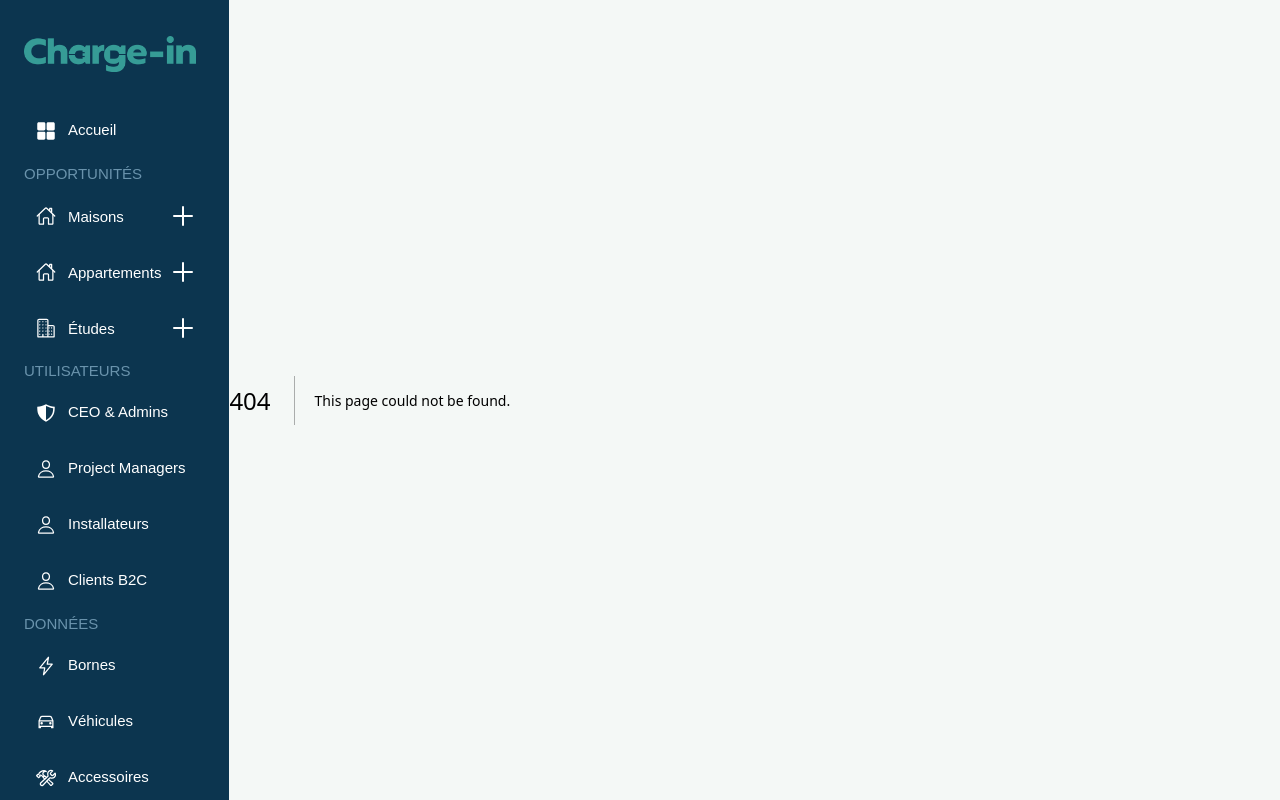
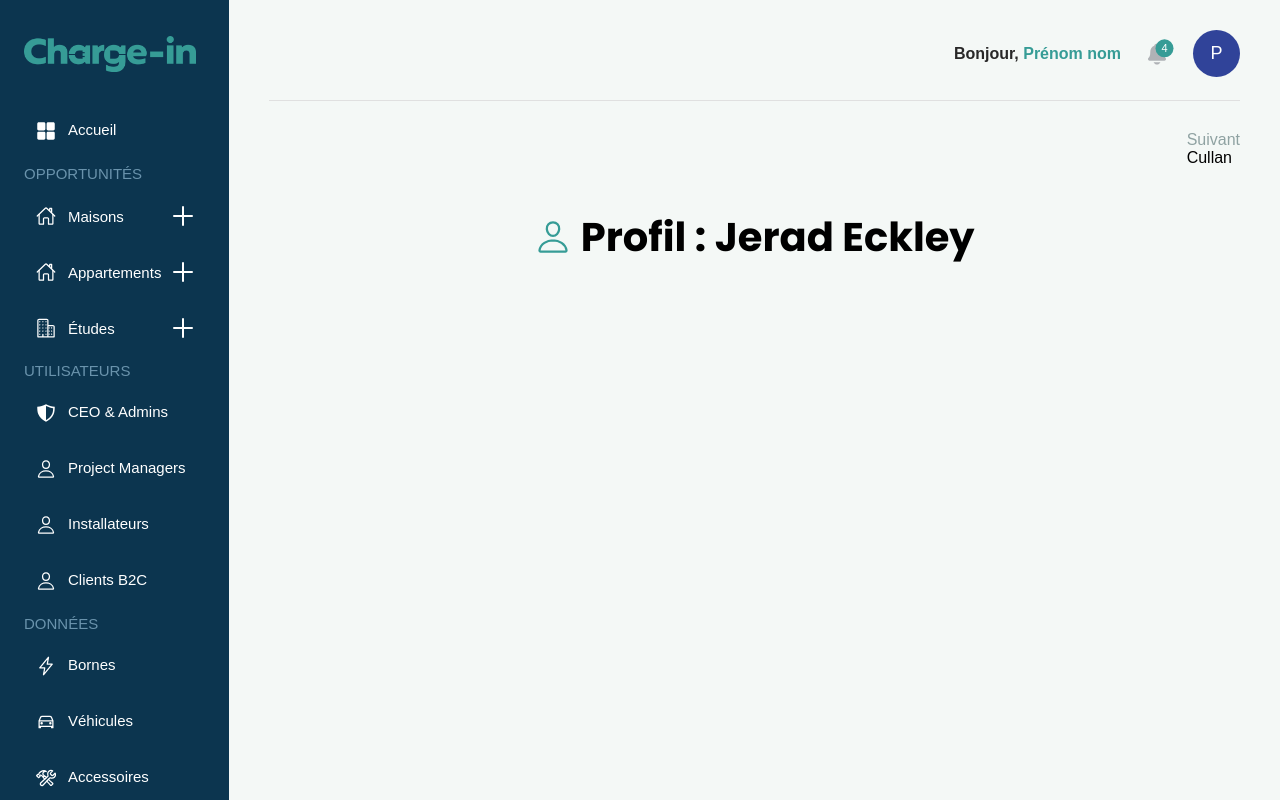
Before and after one commit to DreamerDevChallenger/Charge-in, a Next.js app: page /dashboard/house/in-progress/profil/1 in a window 1280 px wide. Before the commit this address had no page. Built offline with nearby package versions, Linux system fonts and the light colour scheme; a web font is replaced by a local one.

Commit message:
add dynamic route

```diff
--- /dev/null
+++ b/src/app/dashboard/house/in-progress/profil/[id]/layout.tsx
@@ -0,0 +1,24 @@
+"use client";
+
+import DashboardProfilHeader from "@/components/dashboard/house/profil/header";
+import { useAppSelector } from "@/redux/hooks";
+import { selectUser } from "@/redux/selectors";
+
+export default function RootLayout({
+  children,
+  params,
+}: {
+  children: React.ReactNode;
+  params: { id: string };
+}) {
+  const { data } = useAppSelector(selectUser);
+
+  const profilData = data.find((item) => item.id === JSON.parse(params.id));
+
+  return (
+    <>
+      <DashboardProfilHeader profilData={profilData} />
+      {children}
+    </>
+  );
+}
--- /dev/null
+++ b/src/app/dashboard/house/in-progress/profil/[id]/page.tsx
@@ -0,0 +1,15 @@
+import PageTitle from "@/components/materials/page-title";
+import { HomeLargeIcon } from "@/utils/icon";
+import { Metadata } from "next";
+
+export const metadata: Metadata = {
+  title: "Charge-in | House - In Progress",
+};
+
+export default function DashboardHouseInProgressProfil({
+  params,
+}: {
+  params: { id: string };
+}) {
+  return <></>;
+}
--- a/src/app/dashboard/house/layout.tsx
+++ b/src/app/dashboard/house/layout.tsx
@@ -8,12 +8,5 @@ export default function RootLayout({
 }: {
   children: React.ReactNode;
 }) {
-  return (
-    <>
-      <section>
-        <PageTitle icon={HomeLargeIcon}>Maisons</PageTitle>
-      </section>
-      {children}
-    </>
-  );
+  return <>{children}</>;
 }
--- a/src/app/dashboard/page.tsx
+++ b/src/app/dashboard/page.tsx
@@ -1,6 +1,7 @@
 import FastAction from "@/components/dashboard/home/fast-action";
 import DashboardObjectives from "@/components/dashboard/home/objective";
 import DashboardStatistic from "@/components/dashboard/home/statistic";
+
 import PageTitle from "@/components/materials/page-title";
 import { FlashOutlinedIcon } from "@/utils/icon";
 import { Metadata } from "next";
--- /dev/null
+++ b/src/components/dashboard/house/header/index.tsx
@@ -0,0 +1,8 @@
+"use client";
+
+import PageTitle from "@/components/materials/page-title";
+import { FlashLargeIcon, HomeLargeIcon } from "@/utils/icon";
+
+export default function DashboardHouseHeader() {
+  return <PageTitle icon={HomeLargeIcon}>Maisons</PageTitle>;
+}
--- /dev/null
+++ b/src/components/dashboard/house/profil/header/index.tsx
@@ -0,0 +1,90 @@
+"use client";
+
+import PageTitle from "@/components/materials/page-title";
+import Text from "@/components/materials/text";
+import { useAppSelector } from "@/redux/hooks";
+import { selectUser } from "@/redux/selectors";
+import { PersonLargeIcon } from "@/utils/icon";
+import Link from "next/link";
+import styled from "styled-components";
+
+interface Prop {
+  profilData:
+    | {
+        id: number;
+        first_name: string;
+        last_name: string;
+        charging: number;
+        step: number;
+      }
+    | undefined;
+}
+
+export default function DashboardProfilHeader({ profilData }: Prop) {
+  const { data } = useAppSelector(selectUser);
+
+  const profilIndex = data.findIndex((object) => object.id === profilData?.id);
+
+  const nextProfil = data[profilIndex + 1];
+  const previousProfil = data[profilIndex - 1];
+
+  const path = "/dashboard/house/in-progress/profil/";
+
+  return (
+    <StyledDashboardProfilHeader>
+      <div className="link-profil-container">
+        {previousProfil && (
+          <Link
+            href={`${path + previousProfil.id}`}
+            className="previous link-profil-item"
+          >
+            <Text className="link-text">Précedent</Text>
+            <Text>{previousProfil.first_name}</Text>
+          </Link>
+        )}
+        {nextProfil && (
+          <Link
+            href={`${path + nextProfil.id}`}
+            className="next link-profil-item"
+          >
+            <Text className="link-text">Suivant</Text>
+            <Text>{nextProfil.first_name}</Text>
+          </Link>
+        )}
+      </div>
+      <PageTitle icon={PersonLargeIcon}>
+        Profil : {profilData?.first_name} {profilData?.last_name}
+      </PageTitle>
+    </StyledDashboardProfilHeader>
+  );
+}
+
+const StyledDashboardProfilHeader = styled.section`
+  display: flex;
+  flex-direction: column;
+  gap: 40px;
+  .link-profil-container {
+    display: flex;
+    justify-content: space-between;
+    .link-profil-item {
+      display: flex;
+      flex-direction: column;
+
+      &.next {
+        text-align: right;c
+        align-self: flex-end;
+        margin-left: auto;
+        text-align: left;
+
+      }
+
+      &.previous {
+        text-align: left;
+      }
+
+      .link-text {
+        color: #8fa2a2;
+      }
+    }
+  }
+`;
--- a/src/utils/font/index.tsx
+++ b/src/utils/font/index.tsx
@@ -3,9 +3,11 @@ import { Chivo, Poppins } from "next/font/google";
 export const poppins = Poppins({
   subsets: ["latin"],
   weight: ["100", "400", "600", "700"],
+  display: "swap",
 });
 
 export const chivo = Chivo({
   subsets: ["latin"],
   weight: ["100", "400", "700"],
+  display: "swap",
 });
--- a/src/utils/icon/index.tsx
+++ b/src/utils/icon/index.tsx
@@ -19,6 +19,7 @@ import log_out from "@/assets/app-icon/log-out-outline.svg";
 import home_large from "@/assets/app-icon/home-large.svg";
 import search from "@/assets/app-icon/search.svg";
 import arrow_small from "@/assets/app-icon/arrow-small.svg";
+import person_large from "@/assets/app-icon/person_large.svg";
 
 export const LogoIcon = logo;
 export const LoginIcon = login;
@@ -41,3 +42,4 @@ export const LogoOutIocn = log_out;
 export const HomeLargeIcon = home_large;
 export const SearchIcon = search;
 export const ArrowSmallIcon = arrow_small;
+export const PersonLargeIcon = person_large;
```
Also changed, not shown: src/app/dashboard/house/in-progress/page.tsx (+9 -1 lines), src/components/dashboard/house/table/table-container/index.tsx (+8 -1 lines), src/assets/app-icon/person_large.svg (added).
